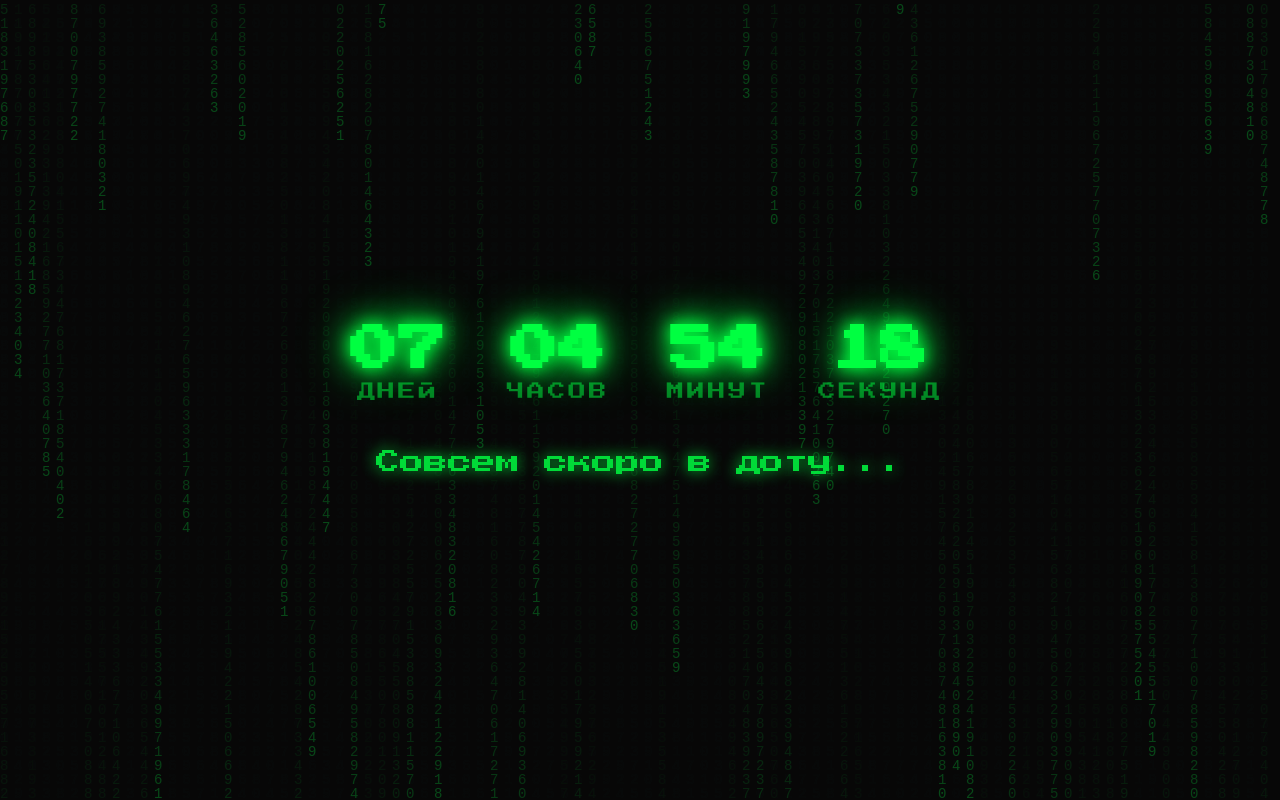
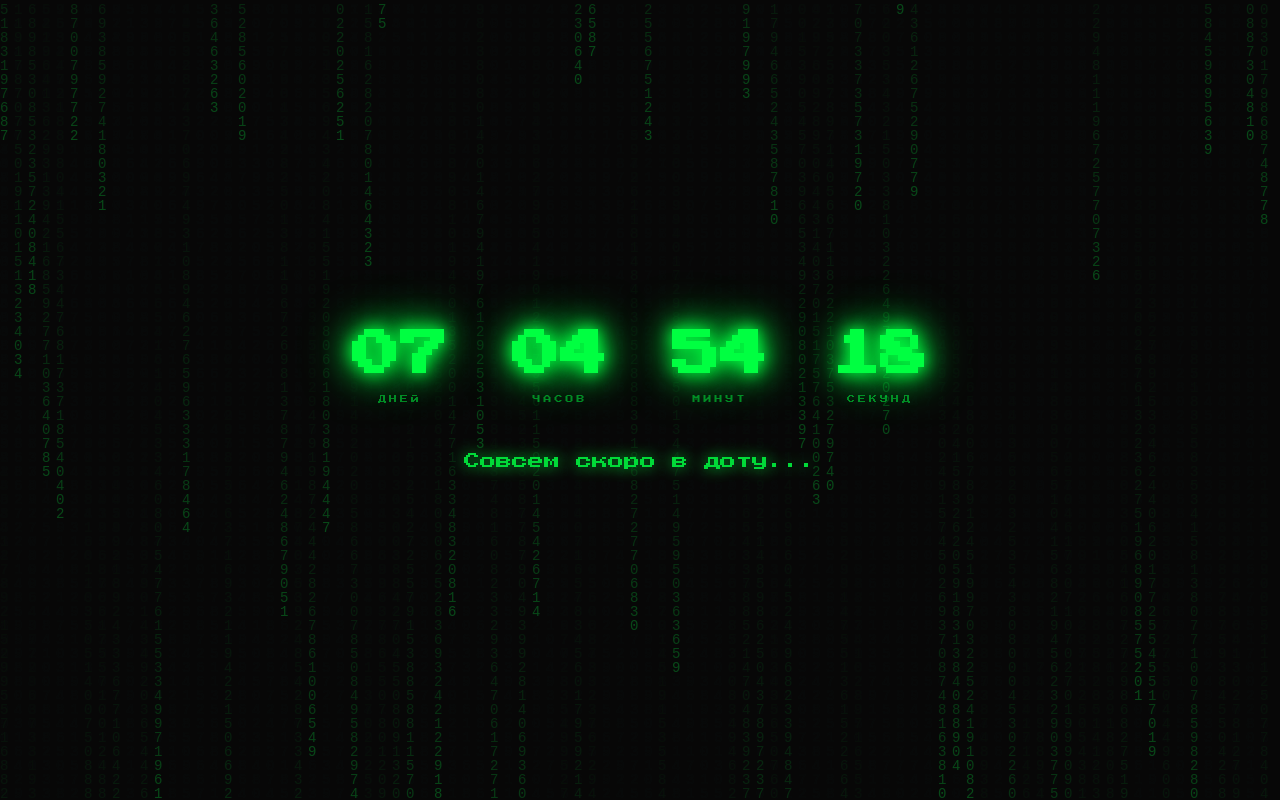
Before and after one commit to Xilgath/danya-countdown, a plain HTML site: page index.html in a window 1280 px wide. Drawn offline with Linux system fonts and the light colour scheme.

```diff
--- a/index.html
+++ b/index.html
@@ -79,14 +79,14 @@
         }
 
         .label {
-            font-size: 1.1rem;
+            font-size: 0.5rem;
             opacity: 0.5;           /* Прозрачность 50% */
             letter-spacing: 3px;
             text-transform: uppercase;
         }
 
         .subtitle {
-            font-size: 1.5rem;
+            font-size: 1.0rem;
             margin-top: 50px;
             opacity: 0.85;
             text-shadow: 0 0 15px #00ff41;
```
